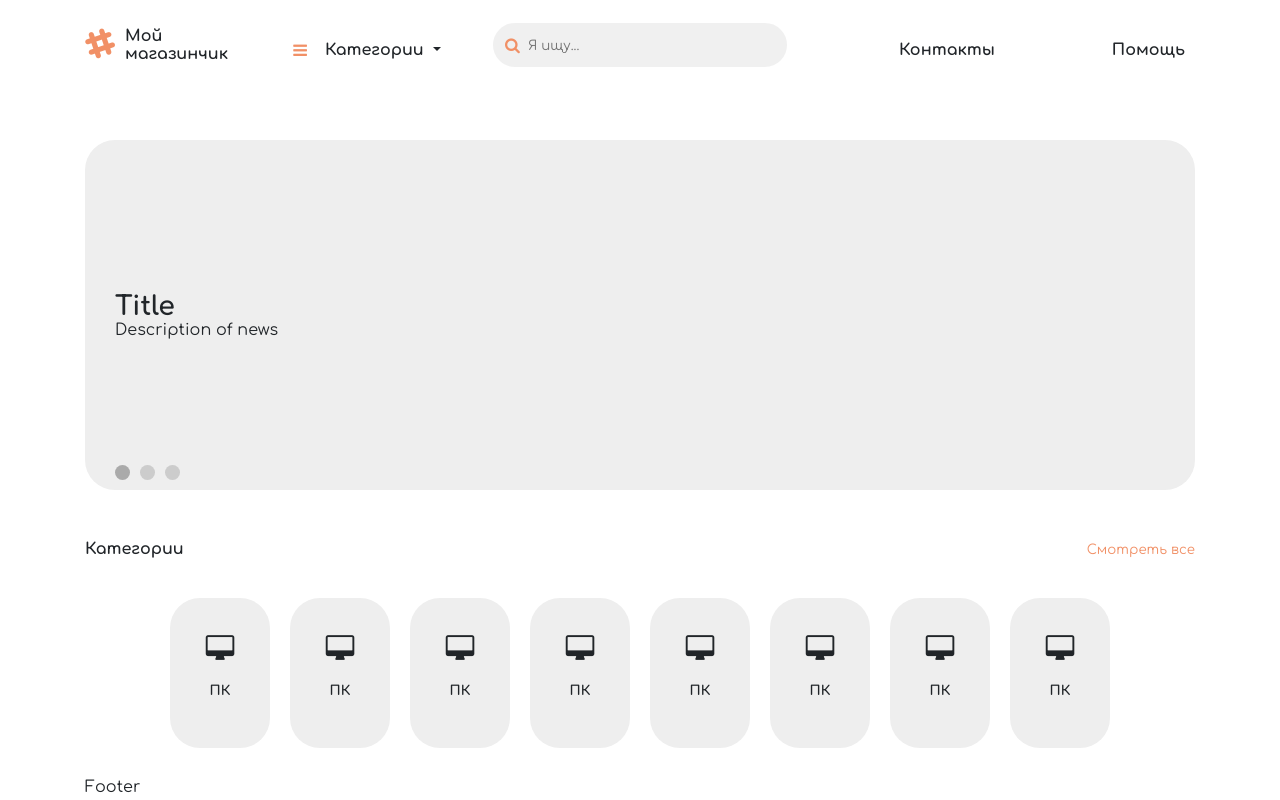
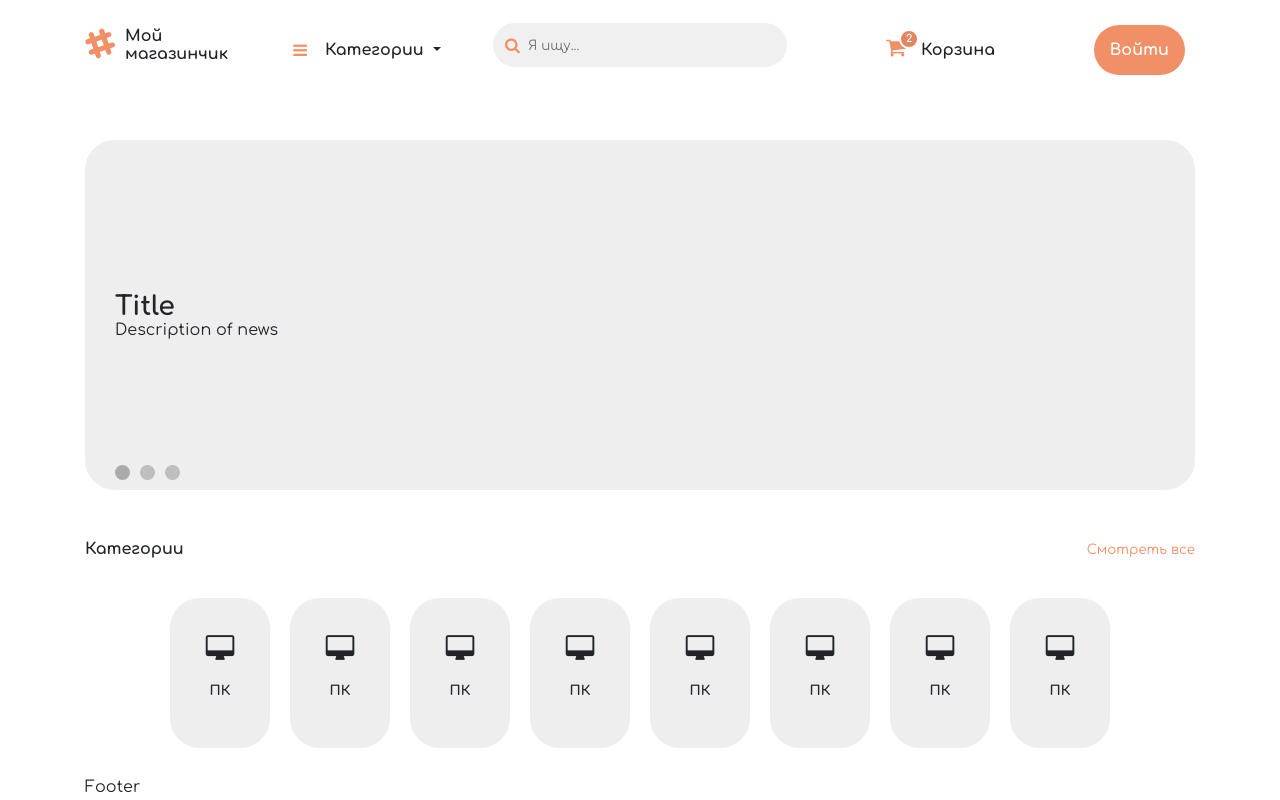
Before and after one commit to hhrum/php-shop, a PHP site: page /public/index.html in a window 1280 px wide. Run offline with PHP 8.4, Linux system fonts and the light colour scheme.

Commit message:
Updated header block and made modals

```diff
--- a/public/css/style.css
+++ b/public/css/style.css
@@ -13,18 +13,39 @@
     /* Colors */
     --text-color: #212529;
     --accent-color: #f19066;
-    --accent-color-dark: #E18158;
+    --accent-color-dark: #e2865f;
     --bg-element: #eee;
 }
 
 a:focus {
     outline: none;
+    text-decoration: underline;
 }
 
 .standart-block {
     background-color: var(--bg-element);
     border-radius: var(--border-radius);
     padding: 20px;
+}
+
+a.standart-btn {
+    padding: 16px;
+    background-color: var(--accent-color);
+    border-radius: var(--border-radius);
+
+    color: #fff;
+}
+
+.standart-btn:hover,
+.standart-btn:focus {
+    background-color: var(--accent-color-dark);
+
+    color: #fff;
+    opacity: 1;
+}
+
+.standart-btn:hover {
+    text-decoration: none;
 }
 
 /* Header Block */
@@ -34,13 +55,15 @@ a:focus {
 }
 
 /* Задаю стандартный цвет для всех ссылок шапки */
-.header a {
+.header-link {
     color: var(--text-color);
 }
 
-.header a:hover {
+.header-link:hover {
     color: var(--text-color);
     text-decoration: none;
+
+    opacity: 0.7;
 }
 
 /* Выравниваю все столбцы через флекс бокс */
@@ -153,13 +184,42 @@ a:focus {
     margin: 10px 20px;
 }
 
-.header__contacts,
-.header__help {
+.header__order,
+.header__account {
     width: 100%;
     margin-right: 10px;
 
     display: flex;
     justify-content: flex-end;
+    align-items: center;
+}
+
+.header__order i {
+    margin-bottom: 5px;
+    font-size: 16pt;
+
+    position: relative;
+}
+
+.header__order-count {
+    width: 20px;
+    height: 20px;
+    background-color: var(--accent-color-dark);
+    border: 2px solid #fff;
+    border-radius: 50%;
+    box-sizing: border-box;
+
+    color: #fff;
+    font-size: 8pt;
+    font-weight: bolder;
+
+    position: absolute;
+    top: -8px;
+    right: -8px;
+
+    display: flex;
+    align-items: center;
+    justify-content: center;
 }
 
 /* Index Page */
@@ -207,7 +267,7 @@ main {
     margin-right: 10px;
 
     background-color: #aaa;
-    opacity: 0.5;
+    opacity: 0.7;
 }
 
 .hot-news_nav-item_selected {
--- a/public/index.html
+++ b/public/index.html
@@ -13,7 +13,7 @@
     <div class="header container">
         <div class="row justify-content-center">
             <div class="col-12 col-md-4 col-lg-2 order-1">
-                <a href="index.html" class="header__logo">
+                <a href="index.html" class="header__logo header-link">
                     <i class="header__icon fa fa-slack fa-2x" aria-hidden="true"></i>
                     <p>Мой магазинчик</p>
                 </a>
@@ -21,11 +21,11 @@
             <div class="col-12 col-md-6 col-lg-2 order-3 order-lg-2">
                 <div class="d-none d-md-flex header__categories dropdown">
                     <i class="header__icon fa fa-bars" aria-hidden="true"></i>
-                    <a href="#" class="dropdown-toggle" href="#" role="button" id="dropdownMenuLink" data-toggle="dropdown" aria-haspopup="true" aria-expanded="false">
+                    <a href="#" class="dropdown-toggle header-link" href="#" role="button" id="dropdownMenuLink" data-toggle="dropdown" aria-haspopup="true" aria-expanded="false">
                         Категории
                     </a>
                     <div class="dropdown-menu" aria-labelledby="dropdownMenuLink">
-                        <a class="dropdown-item" href="#">
+                        <a class="dropdown-item header-link" href="#">
                             <i class="fa fa-desktop header__icon" aria-hidden="true"></i> ПК
                         </a>
                     </div>
@@ -45,10 +45,19 @@
                 </div>
             </div>
             <div class="d-none d-md-flex col-2 col-m-3 col-md-2 order-4">
-                <div class="header__contacts">Контакты</div>
+                <div class="header__order">
+                    <i class="header__icon fa fa-shopping-cart" aria-hidden="true">
+                        <span class="header__order-count">2</span>
+                    </i>
+                    <a href="#" class="header-link">Корзина</a>
+                </div>
             </div>
             <div class="d-none d-md-flex col-2 col-m-3 col-md-2 order-5">
-                <div class="header__help">Помощь</div>
+                <div class="header__account">
+                    <a href="#" class="standart-btn" data-toggle="modal" data-target="#signinModal">
+                        Войти
+                    </a>
+                </div>
             </div>
         </div>
         <div class="row">
@@ -56,13 +65,6 @@
                 <div class="collapse header__categories-collapse" id="collapseExample">
                     <a class="dropdown-item header__categories-collapse-item" href="#">
                         <i class="fa fa-desktop header__icon" aria-hidden="true"></i> ПК
-                    </a>
-                    <hr class="header__categories-collapse-seperator">
-                    <a class="dropdown-item header__categories-collapse-item" href="#">
-                        Контакты
-                    </a>
-                    <a class="dropdown-item header__categories-collapse-item" href="#">
-                        Помощь
                     </a>
                 </div>
             </div>
@@ -141,6 +143,54 @@
     <footer class="container">
         Footer
     </footer>
+
+    <div class="modal fade" id="signinModal" tabindex="-1" role="dialog" aria-labelledby="exampleModalLabel" aria-hidden="true">
+        <div class="modal-dialog modal-dialog-centered modal-sm">
+          <div class="modal-content">
+            <div class="modal-header">
+                <h5 class="modal-title" id="exampleModalLabel">Авторизация</h5>
+                <button type="button" class="close" data-dismiss="modal" aria-label="Close">
+                    <span aria-hidden="true">&times;</span>
+                </button>
+            </div>
+            <div class="modal-body">
+                <form class="modal__form">
+                    <input type="text" name="email" placeholder="Введите ваш Email">
+                    <input type="password" name="password" placeholder="Введите ваш пароль">
+                </form>
+            </div>
+            <div class="modal-footer">
+                <a href="#" class="modal-btn standart-btn">Войти</a>
+                <a href="#" class="login-modal__signup" data-dismiss="modal"  data-toggle="modal" data-target="#signupModal">Зарегистрироваться</a>
+            </div>
+          </div>
+        </div>
+    </div>
+
+    <div class="modal fade" id="signupModal" tabindex="-1" role="dialog" aria-labelledby="exampleModalLabel" aria-hidden="true">
+        <div class="modal-dialog modal-dialog-centered modal-sm">
+          <div class="modal-content">
+            <div class="modal-header">
+                <h5 class="modal-title" id="exampleModalLabel">Регистрация</h5>
+                <button type="button" class="close" data-dismiss="modal" aria-label="Close">
+                    <span aria-hidden="true">&times;</span>
+                </button>
+            </div>
+            <div class="modal-body">
+                <form class="modal__form">
+                    <input type="text" name="name" placeholder="Имя">
+                    <input type="text" name="email" placeholder="Введите ваш Email">
+                    <input type="password" name="password1" placeholder="Пароль">
+                    <input type="password" name="password2" placeholder="Пароль повторно">
+                </form>
+            </div>
+            <div class="modal-footer">
+                <a href="#" class="modal-btn standart-btn">Создать аккаунт</a>
+            </div>
+          </div>
+        </div>
+    </div>
+
     <script src="https://code.jquery.com/jquery-3.5.1.slim.min.js" integrity="sha384-DfXdz2htPH0lsSSs5nCTpuj/zy4C+OGpamoFVy38MVBnE+IbbVYUew+OrCXaRkfj" crossorigin="anonymous"></script>
     <script src="https://cdn.jsdelivr.net/npm/popper.js@1.16.0/dist/umd/popper.min.js" integrity="sha384-Q6E9RHvbIyZFJoft+2mJbHaEWldlvI9IOYy5n3zV9zzTtmI3UksdQRVvoxMfooAo" crossorigin="anonymous"></script>
     <script src="https://stackpath.bootstrapcdn.com/bootstrap/4.5.0/js/bootstrap.min.js" integrity="sha384-OgVRvuATP1z7JjHLkuOU7Xw704+h835Lr+6QL9UvYjZE3Ipu6Tp75j7Bh/kR0JKI" crossorigin="anonymous"></script>
```
Also changed, not shown: other parts of public/css/style.css (+64 -2 lines).
